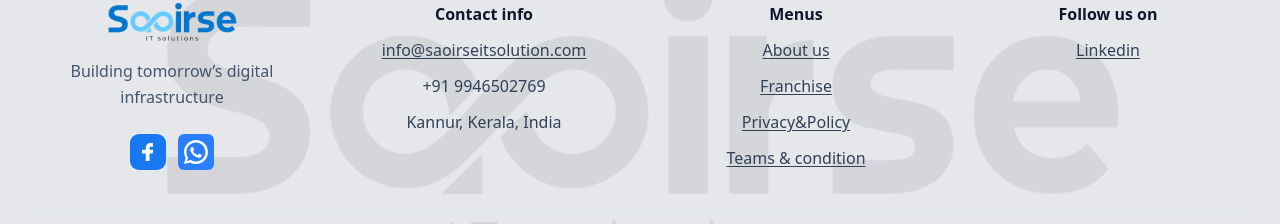
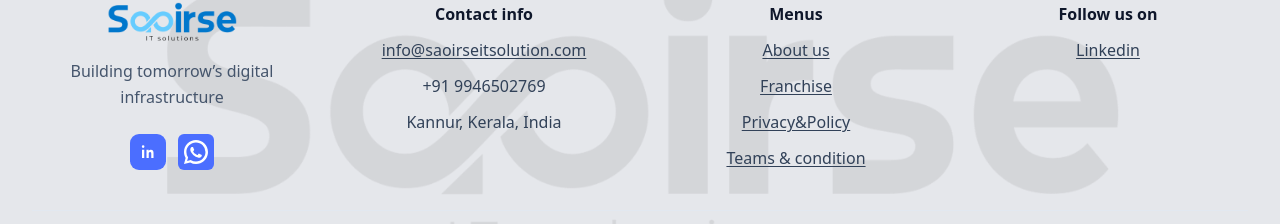
Before and after one commit to rafirafi03/Saoirse, a React (Vite) app: page / in a window 1280 px wide. Shown: the part 2125-2349 px from the top of the page. Built offline with nearby package versions, Linux system fonts and the light colour scheme; a web font is replaced by a local one.

Commit message:
changed fb icon to linkedin

```diff
--- a/src/components/Footer/Footer.tsx
+++ b/src/components/Footer/Footer.tsx
@@ -1,7 +1,6 @@
 import { useNavigate } from "react-router-dom";
 
 export default function Footer() {
-
   const navigate = useNavigate();
   return (
     <footer className="relative bg-gray-200 bg-[url('/assets/saiorse-watermark.png')] bg-cover bg-center font-satoshi">
@@ -28,12 +27,12 @@ export default function Footer() {
               className="flex items-center gap-3 pt-2"
               aria-label="Social media"
             >
-              {/* Facebook */}
+              {/* Linkedin */}
               <a
-                href="#"
-                aria-label="Facebook"
+                href="https://www.linkedin.com/company/saoirse-it-solutions/"
+                aria-label="LinkedIn"
                 className="inline-flex h-9 w-9 items-center justify-center rounded-md"
-                title="Facebook"
+                title="LinkedIn"
               >
                 <svg
                   viewBox="0 0 24 24"
@@ -41,9 +40,9 @@ export default function Footer() {
                   role="img"
                   aria-hidden="true"
                 >
-                  <rect width="24" height="24" rx="6" fill="#1877F2" />
+                  <rect width="24" height="24" rx="6" fill="#4b6eff" />
                   <path
-                    d="M13.5 8.5h1.75V6H13.5a3 3 0 0 0-3 3v1.5H8v2.5h2.5V18H13v-5H15.1l.4-2.5H13V9a.5.5 0 0 1 .5-.5Z"
+                    d="M8 10.5h1.5V16H8v-5.5ZM8.75 7.5a.875.875 0 1 1 0 1.75.875.875 0 0 1 0-1.75ZM11 10.5h1.44v.75h.02a1.58 1.58 0 0 1 1.42-.78c1.52 0 1.8 1 1.8 2.3V16h-1.5v-2.7c0-.56-.01-1.28-.78-1.28s-.9.61-.9 1.24V16H11v-5.5Z"
                     fill="#fff"
                   />
                 </svg>
@@ -71,9 +70,9 @@ export default function Footer() {
               </a> */}
               {/* WhatsApp */}
               <a
-                href="#"
+                href="https://wa.me/919946502769?text=I%20want%20to%20know%20more%20details%20about%20the%20company"
                 aria-label="WhatsApp"
-                className="inline-flex h-9 w-9 items-center justify-center rounded-md bg-blue-500"
+                className="inline-flex h-9 w-9 items-center justify-center rounded-md bg-[#4b6eff]"
                 title="WhatsApp"
               >
                 {/* WhatsApp-style icon (64x64) */}
@@ -108,16 +107,28 @@ export default function Footer() {
           {/* Column 3: Menus */}
           <nav aria-label="Footer menus" className="flex flex-col gap-3">
             <h3 className="text-slate-900 font-semibold">Menus</h3>
-            <a onClick={()=> navigate('/about')} className="text-slate-700 underline underline-offset-2 cursor-pointer">
+            <a
+              onClick={() => navigate("/about")}
+              className="text-slate-700 underline underline-offset-2 cursor-pointer"
+            >
               About us
             </a>
-            <a onClick={()=> navigate('/franchise')} className="text-slate-700 underline underline-offset-2 cursor-pointer">
+            <a
+              onClick={() => navigate("/franchise")}
+              className="text-slate-700 underline underline-offset-2 cursor-pointer"
+            >
               Franchise
             </a>
-            <a onClick={()=> navigate('/privacy-policy')} className="text-slate-700 underline underline-offset-2 cursor-pointer">
+            <a
+              onClick={() => navigate("/privacy-policy")}
+              className="text-slate-700 underline underline-offset-2 cursor-pointer"
+            >
               Privacy&amp;Policy
             </a>
-            <a onClick={()=> navigate('/terms-and-condition')} className="text-slate-700 underline underline-offset-2 cursor-pointer">
+            <a
+              onClick={() => navigate("/terms-and-condition")}
+              className="text-slate-700 underline underline-offset-2 cursor-pointer"
+            >
               Teams &amp; condition
             </a>
           </nav>
@@ -134,7 +145,10 @@ export default function Footer() {
             <a href="#" className="text-slate-700 underline underline-offset-2">
               Twitter
             </a> */}
-            <a href="#" className="text-slate-700 underline underline-offset-2">
+            <a
+              href="https://www.linkedin.com/company/saoirse-it-solutions/"
+              className="text-slate-700 underline underline-offset-2"
+            >
               Linkedin
             </a>
           </nav>
--- a/src/components/home/HeroSection.tsx
+++ b/src/components/home/HeroSection.tsx
@@ -102,9 +102,10 @@ const Hero = () => {
           {/* Center: Soft card + neon Join Now button */}
           <div className="order-2 md:order-2 flex justify-center mb-8 md:mb-0 py-8">
             <button
+            onClick={() => navigate("/franchise")}
               type="button"
               aria-label="Join Now"
-              className="relative inline-flex items-center justify-center rounded-full bg-black px-8 md:px-10 py-3 md:py-3.5 text-base md:text-lg tracking-[0.2em] text-blue-300 border border-blue-500 shadow-[0_0_0_2px_rgba(59,130,246,0.35)_inset,0_0_18px_rgba(59,130,246,0.55)] focus:outline-none focus-visible:ring-2 focus-visible:ring-blue-500/50"
+              className="relative inline-flex items-center justify-center rounded-full bg-black px-8 md:px-10 py-3 md:py-3.5 text-base md:text-lg tracking-[0.2em] text-blue-300 border border-blue-500 shadow-[0_0_0_2px_rgba(59,130,246,0.35)_inset,0_0_18px_rgba(59,130,246,0.55)] focus:outline-none focus-visible:ring-2 focus-visible:ring-blue-500/50 cursor-pointer"
             >
               <span className="font-medium">Join Now</span>
             </button>
```
